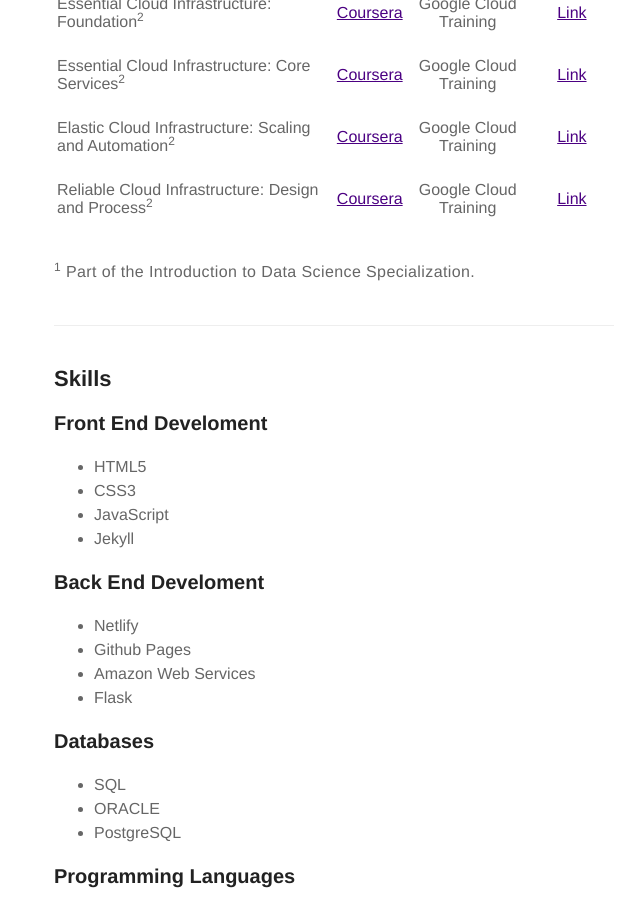
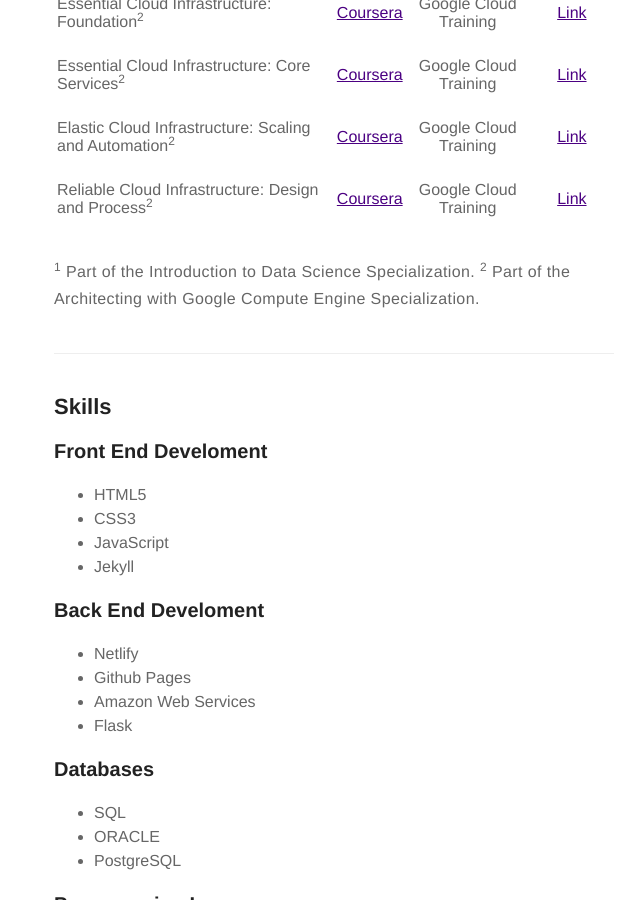
Before and after one commit to HectorBudielE/personal-website, a Jekyll site: the page built from about.md, in a window 1280 px wide and 900 px high, scrolled down 900 px. Shown: the whole window, without its empty margins (306-946 px from the left). Built offline with Jekyll 4.4.1, drawn with Linux system fonts in a browser that asks for light colours.

```diff
--- a/about.md
+++ b/about.md
@@ -35,6 +35,7 @@ layout: page
 | | | | |
 
 <sup>1</sup> Part of the Introduction to Data Science Specialization.
+<sup>2</sup> Part of the Architecting with Google Compute Engine Specialization.
 
 ---
 
```
